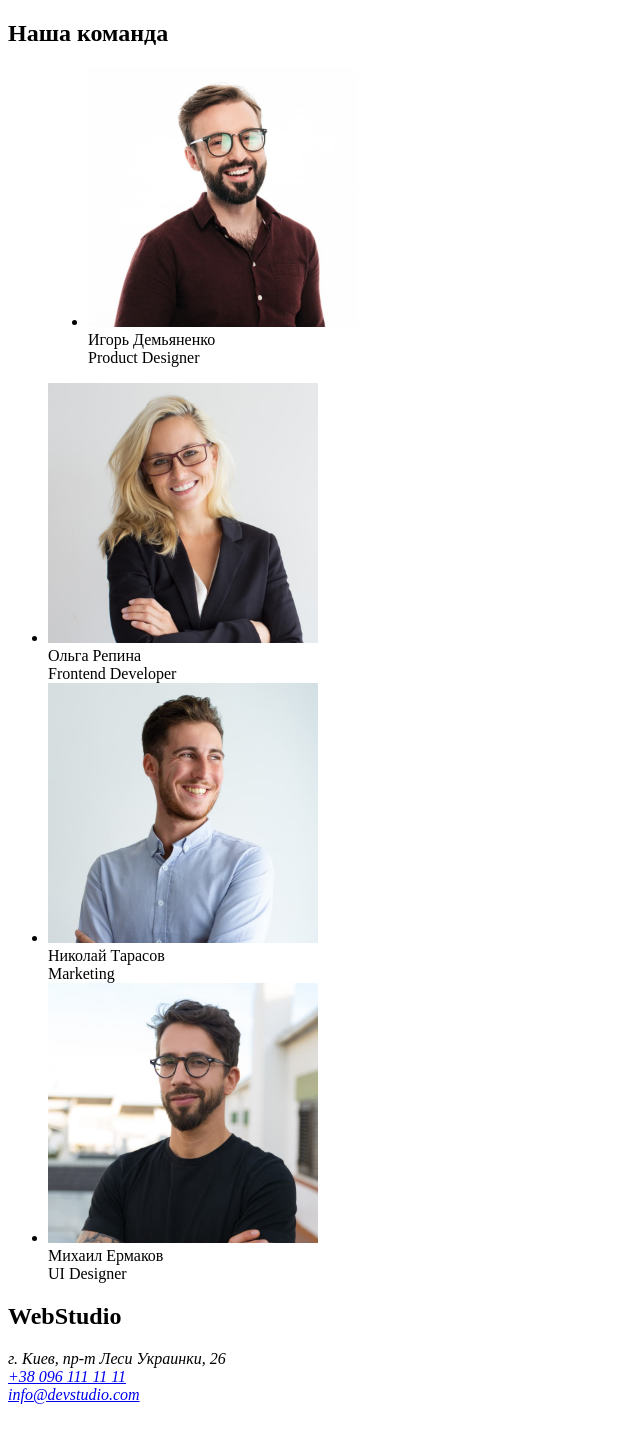
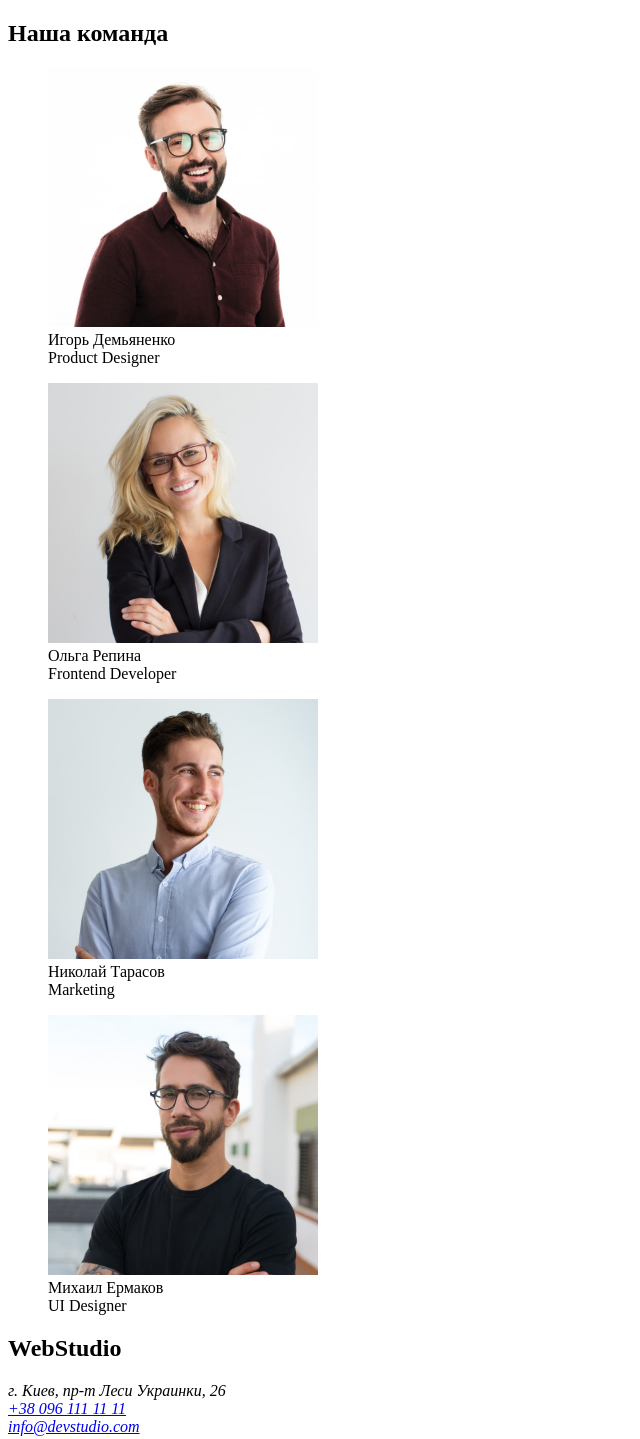
Before and after one commit to EvgenyShokotko/goit-markup-hw-01, a plain HTML site: page index.html in a window 1280 px wide. Shown: the part 1114-2553 px from the top of the page, without its empty margins (0-640 px from the left). Before the commit the page ends 2526 px from the top, so only its background shows below. Drawn offline with Linux system fonts and the light colour scheme.

Commit message:
change figure

```diff
--- a/index.html
+++ b/index.html
@@ -9,7 +9,7 @@
 <body>
     <header>
         <div>
-            <h2>WebStudio totertre</h2>
+            <h2>WebStudio tpotre</h2>
         </div>
         <div>
             <nav>
@@ -56,23 +56,23 @@
         </div>
         <div>
             <h2>Наша команда</h2>
-            <ul>
                 <figure>
-                   <li> <img src="/images/manager.jpg" alt="photo-product-manager" width="270" height="260"></li>
+                   <img src="/images/manager.jpg" alt="photo-product-manager" width="270" height="260">
                    <figcaption>Игорь Демьяненко</figcaption>
                    <figcaption>Product Designer</figcaption>
                 </figure>
-                <li> <img src="/images/developer.jpg" alt="photo-frontend-developer" width="270" height="260"></li>
-                <figcaption>Ольга Репина</figcaption>
-                <figcaption>Frontend Developer</figcaption>
+                <figure>
+                    <img src="/images/developer.jpg" alt="photo-frontend-developer" width="270" height="260">
+                    <figcaption>Ольга Репина</figcaption>
+                    <figcaption>Frontend Developer</figcaption>
                 </figure>
-                </figure>
-                <li> <img src="/images/marketing.jpg" alt="photo-marketing" width="270" height="260"></li>
+                <figure>
+                <img src="/images/marketing.jpg" alt="photo-marketing" width="270" height="260">
                 <figcaption>Николай Тарасов</figcaption>
                 <figcaption>Marketing</figcaption>
                 </figure>
-                </figure>
-                <li> <img src="/images/designer.jpg" alt="photo-ui-designer" width="270" height="260"></li>
+                <figure>
+                <img src="/images/designer.jpg" alt="photo-ui-designer" width="270" height="260">
                 <figcaption>Михаил Ермаков</figcaption>
                 <figcaption>UI Designer</figcaption>
                 </figure>
```
